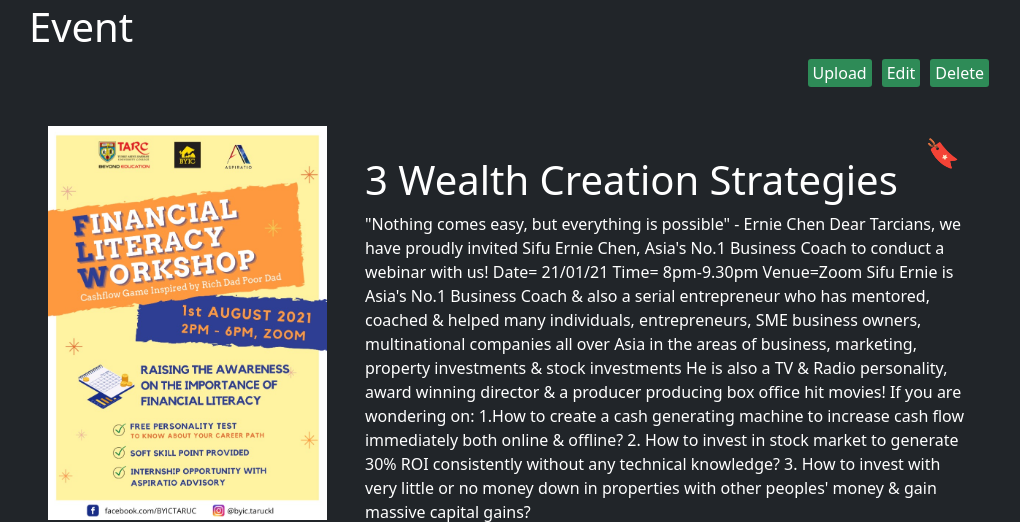
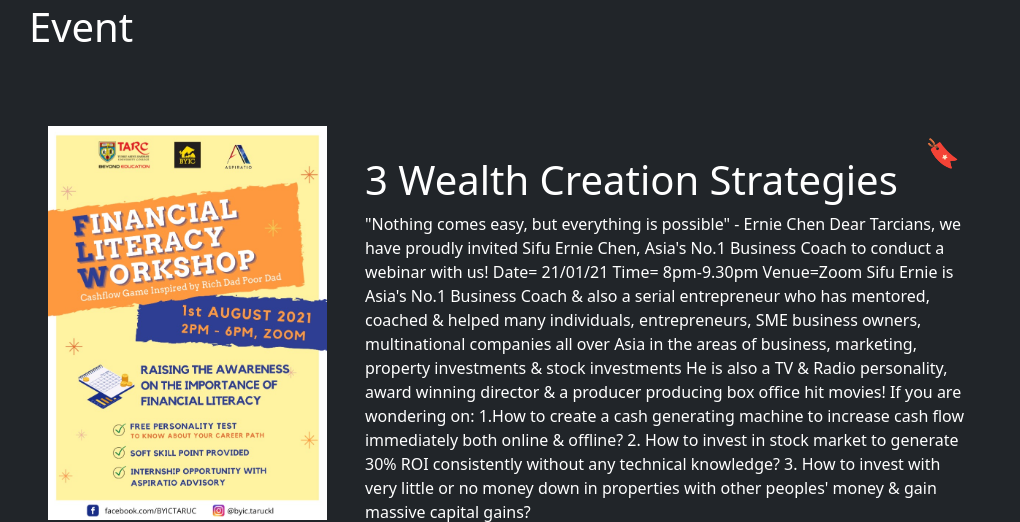
Before and after one commit to Brandon-Chan-Chi-Heen/WEB-Design-Assignment-DFT2S1, a PHP site: page /Event/event.php in a window 1280 px wide. Shown: the part 69-591 px from the top of the page, without its empty margins (131-1151 px from the left). Run offline with PHP 8.4, Linux system fonts and the light colour scheme; data comes from the database, SQL or seed files in the repository; style sheets or scripts are compiled from the project's sources.

Commit message:
Add files via upload

```diff
--- a/Event/event.php
+++ b/Event/event.php
@@ -16,9 +16,9 @@
         <?php include "event_helper.php" ?>
         <section class="bodyDetails">
             <h1>Event</h1>
-            <a href="" class="delete">Delete</a>
+<!--        <a href="" class="delete">Delete</a>
             <a href="" class="editButton">Edit</a>
-            <a href="" class="uploadButton">Upload</a>
+            <a href="" class="uploadButton">Upload</a>  -->
             <br><br>
             <?php echo getEventDetails(); ?>
         </section>
```
Also changed, not shown: Event/event_helper.php (+0 -8 lines).
